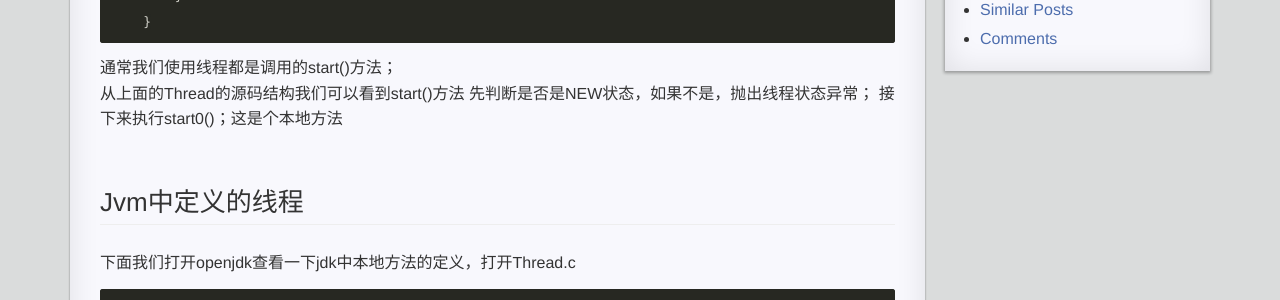
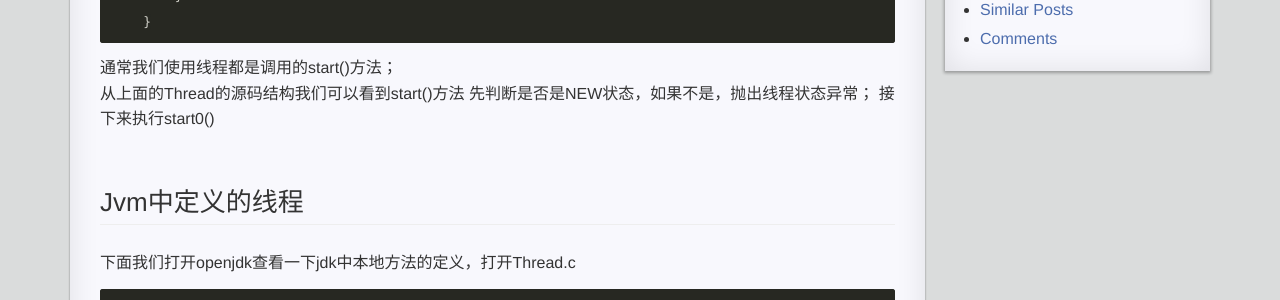
Before and after one commit to jie3615/jie3615.github.io, a Jekyll site: the page built from _posts/2020-07-30-Java-Thread.md, in a window 1280 px wide and 900 px high, scrolled down 1019 px. Shown: the part 175-475 px from the top of the window. Built offline with Jekyll 4.4.1, drawn with Linux system fonts in a browser that asks for light colours; comment, search, counter and statistics services are not loaded; a style sheet for code colours, icons or effects is not loaded.

Commit message:
jvm-thread

```diff
--- a/_posts/2020-07-30-Java-Thread.md
+++ b/_posts/2020-07-30-Java-Thread.md
@@ -48,7 +48,12 @@ class Thread implements Runnable {
 通常我们使用线程都是调用的start()方法；
 从上面的Thread的源码结构我们可以看到start()方法
 先判断是否是NEW状态，如果不是，抛出线程状态异常；
-接下来执行start0()；这是个本地方法
+接下来执行start0()
+
+
+
+
+
 ## Jvm中定义的线程
 下面我们打开openjdk查看一下jdk中本地方法的定义，打开Thread.c
 
```
